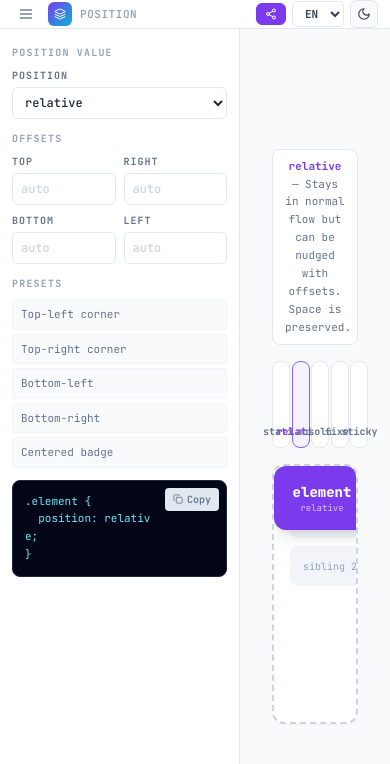
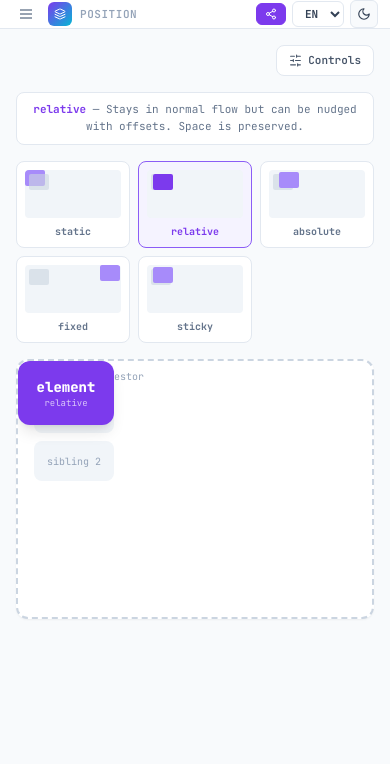
Before and after one commit to MakarLeonov/css-layout-lab, a React (Vite) app: page /position in a window 390 px wide. Shown: the top 764 px of the page. Built offline with nearby package versions, Linux system fonts and the light colour scheme.

Commit message:
добавил адаптив для страницы position

```diff
--- a/src/pages/PositionPage.tsx
+++ b/src/pages/PositionPage.tsx
@@ -1,33 +1,73 @@
-import React, { useState } from 'react'
-import { Select, CodeBlock, SectionTitle } from '@/components/ui'
-import clsx from 'clsx'
+import React, { useState } from "react";
+import { SlidersHorizontal, X } from "lucide-react";
+import { Select, CodeBlock, SectionTitle } from "@/components/ui";
+import clsx from "clsx";
 
-type PositionValue = 'static' | 'relative' | 'absolute' | 'fixed' | 'sticky'
+type PositionValue = "static" | "relative" | "absolute" | "fixed" | "sticky";
 
 interface Offsets {
-  top: string
-  left: string
-  right: string
-  bottom: string
+  top: string;
+  left: string;
+  right: string;
+  bottom: string;
 }
 
 const POSITION_DESCRIPTIONS: Record<PositionValue, string> = {
-  static:   'Default flow. Offset properties (top/left/right/bottom) have no effect.',
-  relative: 'Stays in normal flow but can be nudged with offsets. Space is preserved.',
-  absolute: 'Removed from flow. Positioned relative to nearest non-static ancestor.',
-  fixed:    'Removed from flow. Positioned relative to the viewport. Stays on scroll.',
-  sticky:   'Hybrid: acts as relative until it hits a scroll threshold, then sticks.',
-}
+  static:
+    "Default flow. Offset properties (top/left/right/bottom) have no effect.",
+  relative:
+    "Stays in normal flow but can be nudged with offsets. Space is preserved.",
+  absolute:
+    "Removed from flow. Positioned relative to nearest non-static ancestor.",
+  fixed:
+    "Removed from flow. Positioned relative to the viewport. Stays on scroll.",
+  sticky:
+    "Hybrid: acts as relative until it hits a scroll threshold, then sticks.",
+};
 
-const POSITION_PRESETS: { label: string; position: PositionValue; offsets: Partial<Offsets>; transform?: string }[] = [
-  { label: 'Top-left corner',  position: 'absolute', offsets: { top: '0',   left: '0',   right: '',    bottom: '' } },
-  { label: 'Top-right corner', position: 'absolute', offsets: { top: '0',   left: '',    right: '0',   bottom: '' } },
-  { label: 'Bottom-left',      position: 'absolute', offsets: { top: '',    left: '0',   right: '',    bottom: '0' } },
-  { label: 'Bottom-right',     position: 'absolute', offsets: { top: '',    left: '',    right: '0',   bottom: '0' } },
-  { label: 'Centered badge',   position: 'absolute', offsets: { top: '50%', left: '50%', right: '',    bottom: '' }, transform: 'translate(-50%, -50%)' },
-]
+const POSITION_PRESETS: {
+  label: string;
+  position: PositionValue;
+  offsets: Partial<Offsets>;
+  transform?: string;
+}[] = [
+  {
+    label: "Top-left corner",
+    position: "absolute",
+    offsets: { top: "0", left: "0", right: "", bottom: "" },
+  },
+  {
+    label: "Top-right corner",
+    position: "absolute",
+    offsets: { top: "0", left: "", right: "0", bottom: "" },
+  },
+  {
+    label: "Bottom-left",
+    position: "absolute",
+    offsets: { top: "", left: "0", right: "", bottom: "0" },
+  },
+  {
+    label: "Bottom-right",
+    position: "absolute",
+    offsets: { top: "", left: "", right: "0", bottom: "0" },
+  },
+  {
+    label: "Centered badge",
+    position: "absolute",
+    offsets: { top: "50%", left: "50%", right: "", bottom: "" },
+    transform: "translate(-50%, -50%)",
+  },
+];
 
-function OffsetInput({ label, value, onChange }: { label: string; value: string; onChange: (v: string) => void }) {
+function OffsetInput({
+  label,
+  value,
+  onChange,
+}: {
+  label: string;
+  value: string;
+  onChange: (v: string) => void;
+}) {
   return (
     <div className="flex flex-col gap-1">
       <label className="text-[10px] font-bold uppercase tracking-widest text-slate-500 dark:text-slate-400 font-mono">
@@ -47,74 +87,108 @@ function OffsetInput({ label, value, onChange }: { label: string; value: string;
           transition-colors"
       />
     </div>
-  )
+  );
 }
 
 export function PositionPage() {
-  const [position, setPosition] = useState<PositionValue>('relative')
-  const [offsets, setOffsets] = useState<Offsets>({ top: '', left: '', right: '', bottom: '' })
-  const [liveTransform, setLiveTransform] = useState<string>('')
+  const [position, setPosition] = useState<PositionValue>("relative");
+  const [offsets, setOffsets] = useState<Offsets>({
+    top: "",
+    left: "",
+    right: "",
+    bottom: "",
+  });
+  const [liveTransform, setLiveTransform] = useState<string>("");
+  const [mobileControls, setMobileControls] = useState(false);
 
   const setOffset = (key: keyof Offsets, val: string) => {
     setOffsets((o) => {
-      const next = { ...o, [key]: val }
-      if (key === 'top'    && val.trim() !== '') next.bottom = ''
-      if (key === 'bottom' && val.trim() !== '') next.top    = ''
-      if (key === 'left'   && val.trim() !== '') next.right  = ''
-      if (key === 'right'  && val.trim() !== '') next.left   = ''
-      return next
-    })
-  }
+      const next = { ...o, [key]: val };
+      if (key === "top" && val.trim() !== "") next.bottom = "";
+      if (key === "bottom" && val.trim() !== "") next.top = "";
+      if (key === "left" && val.trim() !== "") next.right = "";
+      if (key === "right" && val.trim() !== "") next.left = "";
+      return next;
+    });
+  };
 
-  const applyPreset = (preset: typeof POSITION_PRESETS[number]) => {
-    setPosition(preset.position)
-    setOffsets({ top: '', left: '', right: '', bottom: '', ...preset.offsets })
-    setLiveTransform(preset.transform ?? '')
-  }
+  const applyPreset = (preset: (typeof POSITION_PRESETS)[number]) => {
+    setPosition(preset.position);
+    setOffsets({ top: "", left: "", right: "", bottom: "", ...preset.offsets });
+    setLiveTransform(preset.transform ?? "");
+  };
 
-  const isStatic = position === 'static'
+  const isStatic = position === "static";
 
-  const offsetLines = (['top', 'left', 'right', 'bottom'] as const)
-    .filter((k) => offsets[k].trim() !== '')
+  const offsetLines = (["top", "left", "right", "bottom"] as const)
+    .filter((k) => offsets[k].trim() !== "")
     .map((k) => `  ${k}: ${offsets[k]};`)
-    .join('\n')
+    .join("\n");
 
-  const transformLine = liveTransform ? `\n  transform: ${liveTransform};` : ''
-
-  const css = `.element {\n  position: ${position};${offsetLines ? '\n' + offsetLines : ''}${transformLine}\n}`
+  const transformLine = liveTransform ? `\n  transform: ${liveTransform};` : "";
+  const css = `.element {\n  position: ${position};${offsetLines ? "\n" + offsetLines : ""}${transformLine}\n}`;
 
   const liveStyle: React.CSSProperties = {
     position: position as any,
-    transition: 'all 0.25s cubic-bezier(0.4,0,0.2,1)',
+    transition: "all 0.25s cubic-bezier(0.4,0,0.2,1)",
     zIndex: 10,
-  }
+  };
   if (!isStatic) {
-    if (offsets.top.trim())    liveStyle.top    = offsets.top.trim()
-    if (offsets.left.trim())   liveStyle.left   = offsets.left.trim()
-    if (offsets.right.trim())  liveStyle.right  = offsets.right.trim()
-    if (offsets.bottom.trim()) liveStyle.bottom = offsets.bottom.trim()
-    if (liveTransform)         liveStyle.transform = liveTransform
+    if (offsets.top.trim()) liveStyle.top = offsets.top.trim();
+    if (offsets.left.trim()) liveStyle.left = offsets.left.trim();
+    if (offsets.right.trim()) liveStyle.right = offsets.right.trim();
+    if (offsets.bottom.trim()) liveStyle.bottom = offsets.bottom.trim();
+    if (liveTransform) liveStyle.transform = liveTransform;
   }
 
-  return (
-    <div className="flex flex-1 overflow-hidden min-h-0">
-      {/* Controls */}
-      <div className="w-60 bg-white dark:bg-slate-900 border-r border-slate-200 dark:border-slate-800 overflow-y-auto p-3 shrink-0">
+  const ControlsContent = (
+    <>
       <SectionTitle>Position Value</SectionTitle>
-
       <Select
         label="position"
         value={position}
-          options={(['static', 'relative', 'absolute', 'fixed', 'sticky'] as PositionValue[]).map((v) => ({ value: v, label: v }))}
-          onChange={(v) => { setPosition(v as PositionValue); setLiveTransform('') }}
+        options={(
+          [
+            "static",
+            "relative",
+            "absolute",
+            "fixed",
+            "sticky",
+          ] as PositionValue[]
+        ).map((v) => ({ value: v, label: v }))}
+        onChange={(v) => {
+          setPosition(v as PositionValue);
+          setLiveTransform("");
+        }}
       />
 
       <SectionTitle>Offsets</SectionTitle>
-        <div className={clsx('grid grid-cols-2 gap-2 mb-3', isStatic && 'opacity-40 pointer-events-none')}>
-          <OffsetInput label="top"    value={offsets.top}    onChange={(v) => setOffset('top', v)} />
-          <OffsetInput label="right"  value={offsets.right}  onChange={(v) => setOffset('right', v)} />
-          <OffsetInput label="bottom" value={offsets.bottom} onChange={(v) => setOffset('bottom', v)} />
-          <OffsetInput label="left"   value={offsets.left}   onChange={(v) => setOffset('left', v)} />
+      <div
+        className={clsx(
+          "grid grid-cols-2 gap-2 mb-3",
+          isStatic && "opacity-40 pointer-events-none",
+        )}
+      >
+        <OffsetInput
+          label="top"
+          value={offsets.top}
+          onChange={(v) => setOffset("top", v)}
+        />
+        <OffsetInput
+          label="right"
+          value={offsets.right}
+          onChange={(v) => setOffset("right", v)}
+        />
+        <OffsetInput
+          label="bottom"
+          value={offsets.bottom}
+          onChange={(v) => setOffset("bottom", v)}
+        />
+        <OffsetInput
+          label="left"
+          value={offsets.left}
+          onChange={(v) => setOffset("left", v)}
+        />
       </div>
       {isStatic && (
         <p className="text-[10px] font-mono text-slate-400 italic mb-3">
@@ -143,29 +217,55 @@ export function PositionPage() {
       </div>
 
       <CodeBlock code={css} />
+    </>
+  );
+
+  return (
+    <div className="flex flex-1 overflow-hidden min-h-0 relative">
+      <div className="hidden md:block w-60 bg-white dark:bg-slate-900 border-r border-slate-200 dark:border-slate-800 overflow-y-auto p-3 shrink-0">
+        {ControlsContent}
       </div>
 
-      {/* Canvas */}
-      <div className="flex-1 flex flex-col items-center justify-center gap-4 p-8 bg-slate-50 dark:bg-slate-950 overflow-auto">
+      <div className="flex-1 flex flex-col items-center justify-start gap-4 p-4 md:p-8 bg-slate-50 dark:bg-slate-950 overflow-auto">
+        <div className="w-full flex justify-end md:hidden">
+          <button
+            onClick={() => setMobileControls(true)}
+            className="flex items-center gap-1.5 px-3 py-1.5 rounded-lg border border-slate-200 dark:border-slate-700 bg-white dark:bg-slate-900 text-[11px] font-mono font-semibold text-slate-600 dark:text-slate-400 hover:bg-slate-50 dark:hover:bg-slate-800 transition-colors"
+          >
+            <SlidersHorizontal size={13} />
+            Controls
+          </button>
+        </div>
 
-        {/* Description above the diagrams */}
         <div className="w-full max-w-[700px] px-3 py-2 rounded-lg bg-white dark:bg-slate-900 border border-slate-200 dark:border-slate-800 text-[11px] font-mono text-slate-500 dark:text-slate-400 leading-relaxed text-center">
-          <span className="text-brand-600 dark:text-brand-400 font-bold">{position}</span>
-          {' — '}
+          <span className="text-brand-600 dark:text-brand-400 font-bold">
+            {position}
+          </span>
+          {" — "}
           {POSITION_DESCRIPTIONS[position]}
         </div>
 
-        {/* Mini diagrams */}
-        <div className="grid grid-cols-5 gap-3 w-full max-w-[700px]">
-          {(['static', 'relative', 'absolute', 'fixed', 'sticky'] as PositionValue[]).map((p) => (
+        <div className="grid grid-cols-3 sm:grid-cols-5 gap-2 md:gap-3 w-full max-w-[700px]">
+          {(
+            [
+              "static",
+              "relative",
+              "absolute",
+              "fixed",
+              "sticky",
+            ] as PositionValue[]
+          ).map((p) => (
             <button
               key={p}
-              onClick={() => { setPosition(p); setLiveTransform('') }}
+              onClick={() => {
+                setPosition(p);
+                setLiveTransform("");
+              }}
               className={clsx(
-                'flex flex-col items-center gap-1.5 p-2 rounded-lg border transition-all cursor-pointer',
+                "flex flex-col items-center gap-1.5 p-2 rounded-lg border transition-all cursor-pointer",
                 position === p
-                  ? 'border-brand-500 bg-brand-50 dark:bg-brand-950/20'
-                  : 'border-slate-200 dark:border-slate-700 bg-white dark:bg-slate-900 hover:border-slate-300 dark:hover:border-slate-600'
+                  ? "border-brand-500 bg-brand-50 dark:bg-brand-950/20"
+                  : "border-slate-200 dark:border-slate-700 bg-white dark:bg-slate-900 hover:border-slate-300 dark:hover:border-slate-600",
               )}
             >
               <div className="w-full h-12 rounded relative bg-slate-100 dark:bg-slate-800 overflow-hidden">
@@ -173,31 +273,49 @@ export function PositionPage() {
                 <div
                   className="w-5 h-4 rounded-sm"
                   style={{
-                    background: position === p ? '#7c3aed' : '#a78bfa',
-                    position: p === 'static' ? 'static' : 'absolute',
-                    top:    p === 'relative' ? 4  : p === 'absolute' ? 2  : p === 'fixed' ? 0 : p === 'sticky' ? 2 : undefined,
-                    right:  p === 'fixed' ? 1 : undefined,
-                    left:   p === 'absolute' ? 10 : p === 'relative' ? 6 : p === 'sticky' ? 6 : undefined,
-                    bottom: p === 'sticky' ? 1 : undefined,
+                    background: position === p ? "#7c3aed" : "#a78bfa",
+                    position: p === "static" ? "static" : "absolute",
+                    top:
+                      p === "relative"
+                        ? 4
+                        : p === "absolute"
+                          ? 2
+                          : p === "fixed"
+                            ? 0
+                            : p === "sticky"
+                              ? 2
+                              : undefined,
+                    right: p === "fixed" ? 1 : undefined,
+                    left:
+                      p === "absolute"
+                        ? 10
+                        : p === "relative"
+                          ? 6
+                          : p === "sticky"
+                            ? 6
+                            : undefined,
+                    bottom: p === "sticky" ? 1 : undefined,
                   }}
                 />
               </div>
-              <span className={clsx(
-                'text-[10px] font-mono font-bold',
-                position === p ? 'text-brand-600 dark:text-brand-400' : 'text-slate-500 dark:text-slate-400'
-              )}>
+              <span
+                className={clsx(
+                  "text-[10px] font-mono font-bold",
+                  position === p
+                    ? "text-brand-600 dark:text-brand-400"
+                    : "text-slate-500 dark:text-slate-400",
+                )}
+              >
                 {p}
               </span>
             </button>
           ))}
         </div>
 
-        {/* Live playground */}
         <div className="relative w-full max-w-[480px] h-[260px] rounded-xl border-2 border-dashed border-slate-300 dark:border-slate-700 bg-white dark:bg-slate-900 shadow-sm overflow-hidden">
           <div className="absolute top-2 left-3 text-[10px] font-mono text-slate-400 dark:text-slate-600 select-none">
             positioned ancestor
           </div>
-
           <div className="absolute top-8 left-4 flex flex-col gap-2">
             <div className="w-20 h-10 rounded-lg bg-slate-100 dark:bg-slate-800 flex items-center justify-center text-[10px] font-mono text-slate-400">
               sibling 1
@@ -206,7 +324,6 @@ export function PositionPage() {
               sibling 2
             </div>
           </div>
-
           <div
             style={liveStyle}
             className="w-24 h-16 rounded-xl bg-brand-600 flex flex-col items-center justify-center shadow-lg text-white"
@@ -214,15 +331,17 @@ export function PositionPage() {
             <span className="font-mono font-extrabold text-sm">element</span>
             <span className="text-[9px] opacity-70 font-mono">{position}</span>
           </div>
-
           {!isStatic && (
             <div className="absolute bottom-2 right-3 flex gap-1.5 flex-wrap justify-end">
-              {(['top', 'left', 'right', 'bottom'] as const).map((k) =>
+              {(["top", "left", "right", "bottom"] as const).map((k) =>
                 offsets[k].trim() ? (
-                  <span key={k} className="px-1.5 py-0.5 rounded bg-slate-100 dark:bg-slate-800 text-[9px] font-mono text-slate-500 dark:text-slate-400">
+                  <span
+                    key={k}
+                    className="px-1.5 py-0.5 rounded bg-slate-100 dark:bg-slate-800 text-[9px] font-mono text-slate-500 dark:text-slate-400"
+                  >
                     {k}: {offsets[k]}
                   </span>
-                ) : null
+                ) : null,
               )}
               {liveTransform && (
                 <span className="px-1.5 py-0.5 rounded bg-slate-100 dark:bg-slate-800 text-[9px] font-mono text-slate-500 dark:text-slate-400">
@@ -233,6 +352,38 @@ export function PositionPage() {
           )}
         </div>
       </div>
+
+      {mobileControls && (
+        <div
+          className="fixed inset-0 z-40 bg-black/40 md:hidden"
+          onClick={() => setMobileControls(false)}
+        />
+      )}
+
+      <div
+        className={`
+        fixed bottom-0 left-0 right-0 z-50 md:hidden
+        bg-white dark:bg-slate-900
+        border-t border-slate-200 dark:border-slate-800
+        rounded-t-2xl shadow-2xl
+        transition-transform duration-300 ease-in-out
+        max-h-[75vh] overflow-y-auto
+        ${mobileControls ? "translate-y-0" : "translate-y-full"}
+      `}
+      >
+        <div className="flex items-center justify-between px-4 py-3 border-b border-slate-100 dark:border-slate-800 sticky top-0 bg-white dark:bg-slate-900 z-10">
+          <span className="text-[11px] font-mono font-bold uppercase tracking-widest text-slate-500 dark:text-slate-400">
+            Controls
+          </span>
+          <button
+            onClick={() => setMobileControls(false)}
+            className="p-1 rounded-md text-slate-400 hover:text-slate-600 dark:hover:text-slate-300 hover:bg-slate-100 dark:hover:bg-slate-800 transition-colors"
+          >
+            <X size={15} />
+          </button>
         </div>
-  )
+        <div className="p-3">{ControlsContent}</div>
+      </div>
+    </div>
+  );
 }
```
Lines whose indentation alone changed are shown as unchanged.
